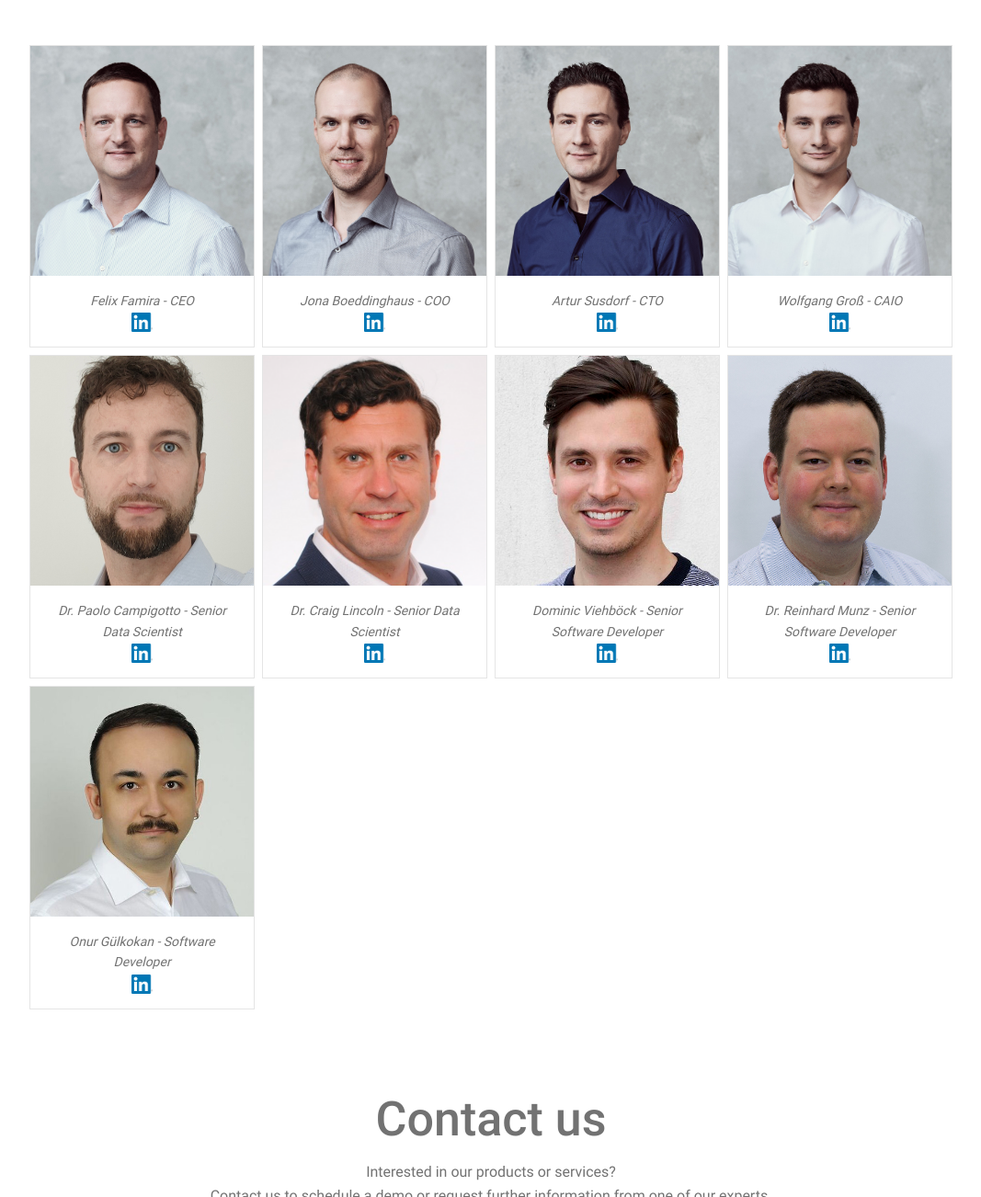
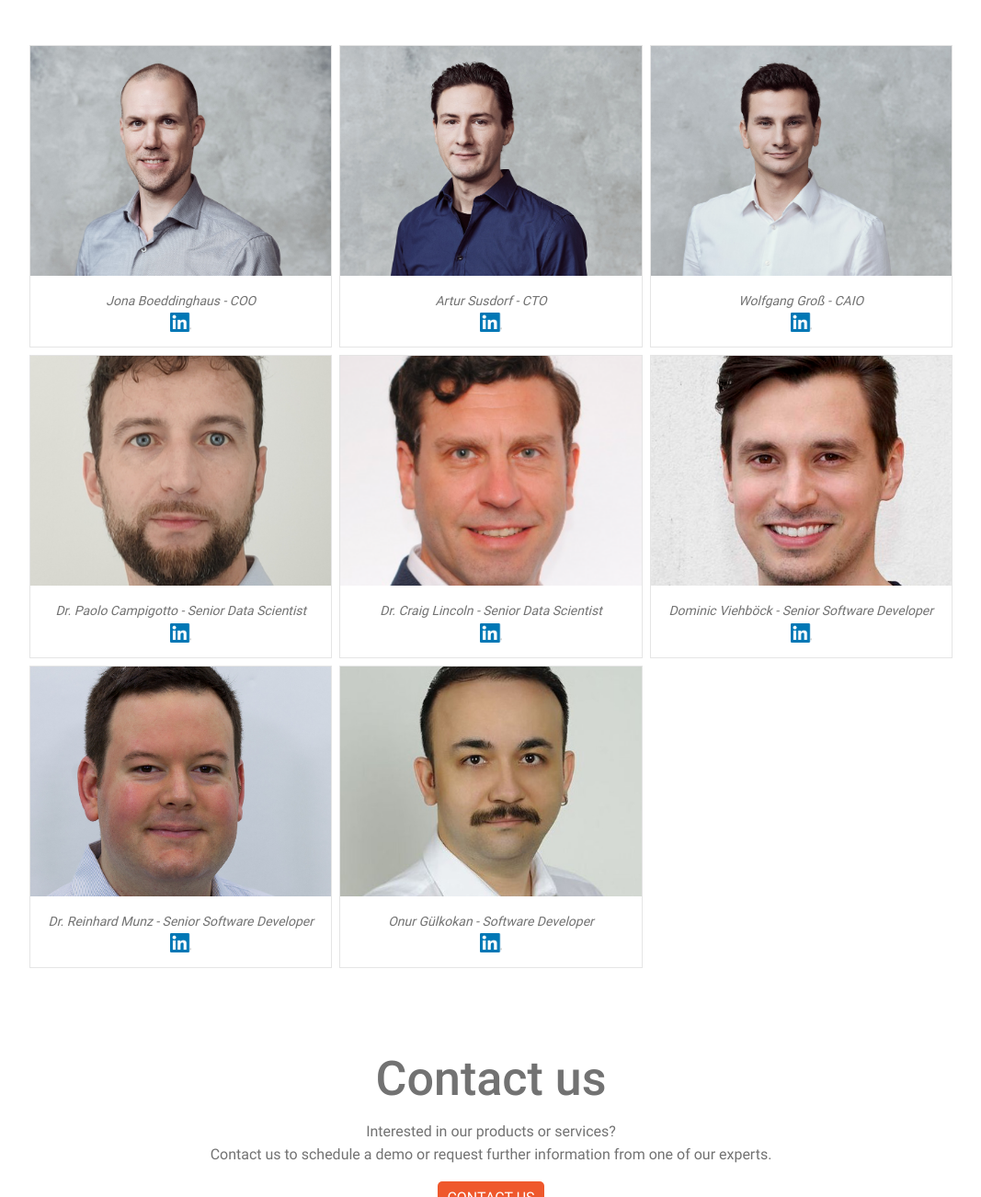
Before and after one commit to gradientzero/gradientzero.github.io, a plain HTML site: page index.html in a window 1280 px wide. Shown: the part 3332-4634 px from the top of the page at 92% size, without its empty margins (106-1173 px from the left). Drawn offline with Linux system fonts and the light colour scheme.

Commit message:
team update ff

```diff
--- a/index.html
+++ b/index.html
@@ -324,27 +324,7 @@
                 </div>
                 <div class="col-12 col-md-10 text-center my-5">
                     <div class="row px-3 px-md-0 py-0 py-md-1">
-                        <div class="col-md-3 col-12 text-center">
-                            <div class="row px-1 h100">
-    <div class="col-12 elevated-only">
-        <div class="row">
-            <div class="col" style="min-height: 250px; background-image: url('/images/felix.jpg'); background-repeat: no-repeat; background-size: cover; background-position: center;">
-                &nbsp;
-            </div>
-        </div>
-        <div class="row">
-            <div class="col py-3 portrait-text">
-
-                                Felix Famira - CEO
-
-                <br/>
-                <a href="https://www.linkedin.com/in/felix-famira-a2059087/" target="_blank"><img src="/images/linkedin.png" height="21" alt="LinkedIn" /></a>
-            </div>
-        </div>
-    </div>
-</div>
-                        </div>
-                        <div class="col-md-3 col-12 mt-5 mt-md-0 text-center">
+                        <div class="col-md-4 col-12 mt-5 mt-md-0 text-center">
                             <div class="row px-1 h100">
     <div class="col-12 elevated-only">
         <div class="row">
@@ -364,7 +344,7 @@
     </div>
 </div>
                         </div>
-                        <div class="col-md-3 col-12 mt-5 mt-md-0 text-center">
+                        <div class="col-md-4 col-12 mt-5 mt-md-0 text-center">
                             <div class="row px-1 h100">
     <div class="col-12 elevated-only">
         <div class="row">
@@ -384,7 +364,7 @@
     </div>
 </div>
                         </div>
-                        <div class="col-md-3 col-12 mt-5 mt-md-0 text-center">
+                        <div class="col-md-4 col-12 mt-5 mt-md-0 text-center">
                             <div class="row px-1 h100">
     <div class="col-12 elevated-only">
         <div class="row">
@@ -406,7 +386,7 @@
                         </div>
                     </div>
                     <div class="row px-3 px-md-0 py-md-1">
-                        <div class="col-md-3 col-12 mt-5 mt-md-0 text-center">
+                        <div class="col-md-4 col-12 mt-5 mt-md-0 text-center">
                             <div class="row px-1 h100">
     <div class="col-12 elevated-only">
         <div class="row">
@@ -426,7 +406,7 @@
     </div>
 </div>
                         </div>
-                        <div class="col-md-3 col-12 mt-5 mt-md-0 text-center">
+                        <div class="col-md-4 col-12 mt-5 mt-md-0 text-center">
                             <div class="row px-1 h100">
     <div class="col-12 elevated-only">
         <div class="row">
@@ -446,7 +426,7 @@
     </div>
 </div>
                         </div>
-                        <div class="col-md-3 col-12 mt-5 mt-md-0 text-center">
+                        <div class="col-md-4 col-12 mt-5 mt-md-0 text-center">
                             <div class="row px-1 h100">
     <div class="col-12 elevated-only">
         <div class="row">
@@ -466,7 +446,9 @@
     </div>
 </div>
                         </div>
-                        <div class="col-md-3 col-12 mt-5 mt-md-0 text-center">
+                    </div>
+                    <div class="row px-3 px-md-0 py-md-1">
+                        <div class="col-md-4 col-12 mt-5 mt-md-0 text-center">
                             <div class="row px-1 h100">
     <div class="col-12 elevated-only">
         <div class="row">
@@ -486,9 +468,7 @@
     </div>
 </div>
                         </div>
-                    </div>
-                    <div class="row px-3 px-md-0 py-md-1">
-                        <div class="col-md-3 col-12 mt-5 mt-md-0 text-center">
+                        <div class="col-md-4 col-12 mt-5 mt-md-0 text-center">
                             <div class="row px-1 h100">
     <div class="col-12 elevated-only">
         <div class="row">
@@ -507,6 +487,9 @@
         </div>
     </div>
 </div>
+                        </div>
+                        <div class="col-md-4 col-12 mt-5 mt-md-0 text-center">
+                            &nbsp;
                         </div>
                     </div>
                 </div>
```
